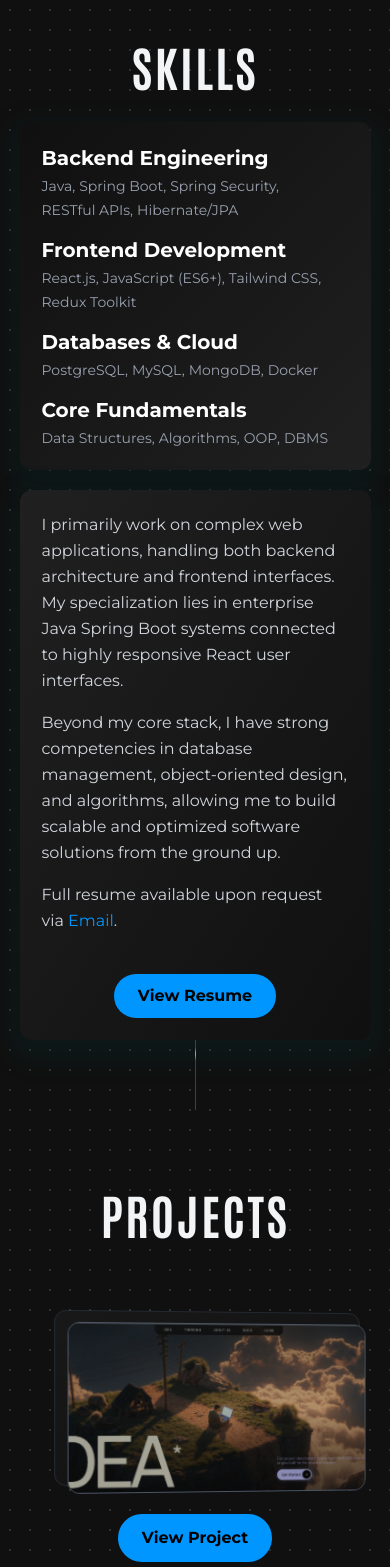
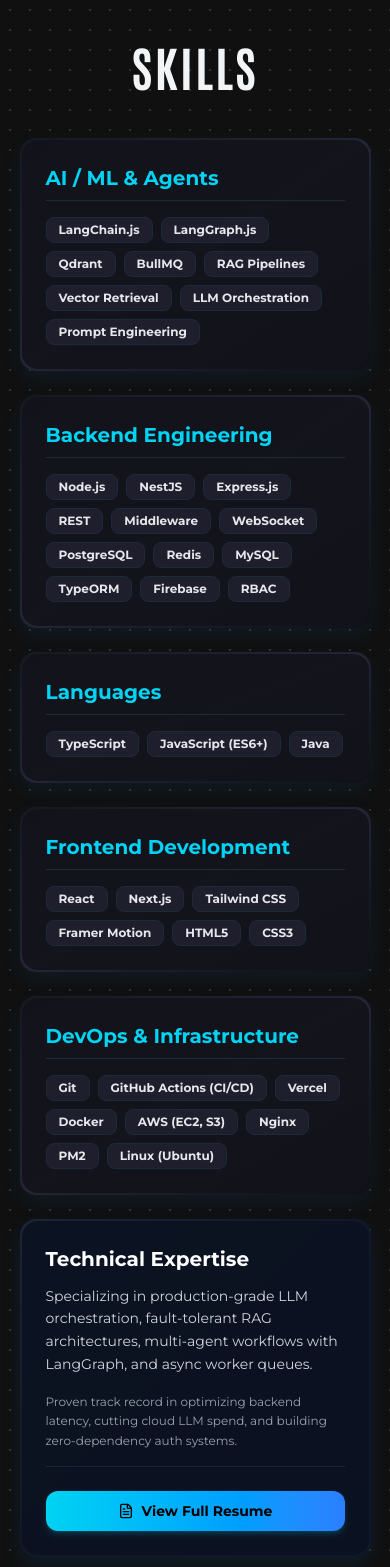
Before and after one commit to SrishtiDev/Portfolio, a React (Vite) app: page / in a window 390 px wide. Shown: the part 3540-5107 px from the top of the page. Built offline with nearby package versions, Linux system fonts and the light colour scheme.

Commit message:
Update Skills section and categories as per srisRESUME.pdf

```diff
--- a/src/components/Skills.jsx
+++ b/src/components/Skills.jsx
@@ -1,98 +1,95 @@
 import React from 'react';
+import { FileText } from 'lucide-react';
 
-const Card = ({ children, className = "" }) => (
-  <div className={`rounded-xl p-0.5 shadow-[0_10px_25px_10px_rgba(4,57,57,0.2)] ${className}`}>
-    <div className="h-full w-full rounded-xl bg-transparent p-5">
-      {children}
-    </div>
-  </div>
-);
+const skillCategories = [
+  {
+    title: "AI / ML & Agents",
+    skills: ["LangChain.js", "LangGraph.js", "Qdrant", "BullMQ", "RAG Pipelines", "Vector Retrieval", "LLM Orchestration", "Prompt Engineering"]
+  },
+  {
+    title: "Backend Engineering",
+    skills: ["Node.js", "NestJS", "Express.js", "REST", "Middleware", "WebSocket", "PostgreSQL", "Redis", "MySQL", "TypeORM", "Firebase", "RBAC"]
+  },
+  {
+    title: "Languages",
+    skills: ["TypeScript", "JavaScript (ES6+)", "Java"]
+  },
+  {
+    title: "Frontend Development",
+    skills: ["React", "Next.js", "Tailwind CSS", "Framer Motion", "HTML5", "CSS3"]
+  },
+  {
+    title: "DevOps & Infrastructure",
+    skills: ["Git", "GitHub Actions (CI/CD)", "Vercel", "Docker", "AWS (EC2, S3)", "Nginx", "PM2", "Linux (Ubuntu)"]
+  }
+];
 
 const Skills = () => {
   return (
-    <div id="skills" className="flex h-fit flex-col items-center justify-center pt-20">
-      <h1 className="mb-8 text-center text-5xl font-bold tracking-wider" style={{ fontFamily: 'var(--font-heading)' }}>
+    <section id="skills" className="flex flex-col items-center justify-center pt-20 pb-10">
+      <h1 className="mb-12 text-center text-5xl font-bold tracking-wider" style={{ fontFamily: 'var(--font-heading)' }}>
         SKILLS
       </h1>
 
-      <div className="grid w-[90%] grid-cols-1 gap-x-10 gap-y-5 md:w-[600px] lg:w-2/3 lg:grid-cols-3">
-
-        {/* Skills List Card */}
-        <Card className="bg-gradient-to-br from-[#101010] to-[#202020]">
-          <div className="flex flex-col items-start justify-start gap-4 text-left">
-            <div>
-              <div className="text-xl font-bold text-white mb-1">Backend Engineering</div>
-              <div className="flex flex-row flex-wrap items-center justify-start gap-x-1 gap-y-1 text-sm text-gray-400">
-                <div>Java,</div>
-                <div>Spring Boot,</div>
-                <div>Spring Security,</div>
-                <div>RESTful APIs,</div>
-                <div>Hibernate/JPA</div>
+      <div className="w-[90%] md:w-[750px] lg:w-[950px] space-y-6">
+        {/* Skills Grid */}
+        <div className="grid grid-cols-1 md:grid-cols-2 lg:grid-cols-3 gap-6">
+          {skillCategories.map((cat, idx) => (
+            <div
+              key={idx}
+              className={`rounded-2xl p-0.5 bg-gradient-to-br from-[#181824] via-[#242436] to-[#101018] shadow-[0_8px_20px_rgba(0,150,255,0.08)] hover:shadow-[0_8px_25px_rgba(0,150,255,0.15)] transition-all duration-300 ${idx === 0 ? 'md:col-span-2 lg:col-span-1' : ''}`}
+            >
+              <div className="bg-[#12121a]/90 h-full rounded-2xl p-6 flex flex-col justify-between">
+                <div>
+                  <h3 className="text-xl font-bold text-cyan-400 mb-4 pb-2 border-b border-gray-800">
+                    {cat.title}
+                  </h3>
+                  <div className="flex flex-wrap gap-2">
+                    {cat.skills.map((skill, sIdx) => (
+                      <span
+                        key={sIdx}
+                        className="bg-[#1e1e2d] text-gray-200 border border-gray-800 hover:border-cyan-500/50 hover:text-cyan-300 rounded-lg px-3 py-1 text-xs font-semibold transition-colors"
+                      >
+                        {skill}
+                      </span>
+                    ))}
+                  </div>
+                </div>
               </div>
             </div>
+          ))}
 
-            <div>
-              <div className="text-xl font-bold text-white mb-1">Frontend Development</div>
-              <div className="flex flex-row flex-wrap items-center justify-start gap-x-1 gap-y-1 text-sm text-gray-400">
-                <div>React.js,</div>
-                <div>JavaScript (ES6+),</div>
-                <div>Tailwind CSS,</div>
-                <div>Redux Toolkit</div>
+          {/* Overview & Resume Card */}
+          <div className="md:col-span-2 lg:col-span-1 rounded-2xl p-0.5 bg-gradient-to-br from-[#1a2536] via-[#111827] to-[#0f172a] shadow-[0_8px_20px_rgba(0,150,255,0.1)]">
+            <div className="bg-[#0b1120]/90 h-full rounded-2xl p-6 flex flex-col justify-between">
+              <div>
+                <h3 className="text-xl font-bold text-white mb-3">
+                  Technical Expertise
+                </h3>
+                <p className="text-gray-300 text-sm leading-relaxed mb-4">
+                  Specializing in production-grade LLM orchestration, fault-tolerant RAG architectures, multi-agent workflows with LangGraph, and async worker queues.
+                </p>
+                <p className="text-gray-400 text-xs leading-relaxed">
+                  Proven track record in optimizing backend latency, cutting cloud LLM spend, and building zero-dependency auth systems.
+                </p>
               </div>
-            </div>
 
-            <div>
-              <div className="text-xl font-bold text-white mb-1">Databases & Cloud</div>
-              <div className="flex flex-row flex-wrap items-center justify-start gap-x-1 gap-y-1 text-sm text-gray-400">
-                <div>PostgreSQL,</div>
-                <div>MySQL,</div>
-                <div>MongoDB,</div>
-                <div>Docker</div>
-              </div>
-            </div>
-
-            <div>
-              <div className="text-xl font-bold text-white mb-1">Core Fundamentals</div>
-              <div className="flex flex-row flex-wrap items-center justify-start gap-x-1 gap-y-1 text-sm text-gray-400">
-                <div>Data Structures,</div>
-                <div>Algorithms,</div>
-                <div>OOP,</div>
-                <div>DBMS</div>
+              <div className="pt-6 border-t border-gray-800/80 mt-4">
+                <a
+                  href="/srisRESUME.pdf"
+                  target="_blank"
+                  rel="noreferrer"
+                  className="flex items-center justify-center gap-2 w-full bg-gradient-to-r from-cyan-400 to-blue-500 text-black hover:from-cyan-300 hover:to-blue-400 rounded-xl px-5 py-2.5 font-bold text-sm transition-all shadow-md shadow-cyan-500/20"
+                >
+                  <FileText size={16} /> View Full Resume
+                </a>
               </div>
             </div>
           </div>
-        </Card>
-
-        {/* Info & Resume Card */}
-        <Card className="bg-gradient-to-br from-[#202020] to-[#101010] lg:col-span-2">
-          <div className="flex h-full flex-col justify-between w-full lg:w-4/5">
-            <div className="mb-6 text-gray-300">
-              <p className="mb-4 leading-relaxed">
-                I primarily work on complex web applications, handling both backend architecture and frontend interfaces. My specialization lies in enterprise Java Spring Boot systems connected to highly responsive React user interfaces.
-              </p>
-              <p className="mb-4 leading-relaxed">
-                Beyond my core stack, I have strong competencies in database management, object-oriented design, and algorithms, allowing me to build scalable and optimized software solutions from the ground up.
-              </p>
-              <p className="mb-4 leading-relaxed">
-                Full resume available upon request via <a href="mailto:rawat.srishti1010@gmail.com" className="text-[#0096ff] hover:underline">Email</a>.
-              </p>
-            </div>
-
-            <div className="text-center lg:text-left mt-auto">
-              <a
-                href="/S_Resume.pdf"
-                target="_blank"
-                rel="noreferrer"
-                className="inline-block bg-[#0096ff] text-black hover:bg-white rounded-full px-6 py-2.5 font-bold transition-colors duration-300"
-              >
-                View Resume
-              </a>
-            </div>
-          </div>
-        </Card>
+        </div>
 
       </div>
-    </div>
+    </section>
   );
 };
 
```
